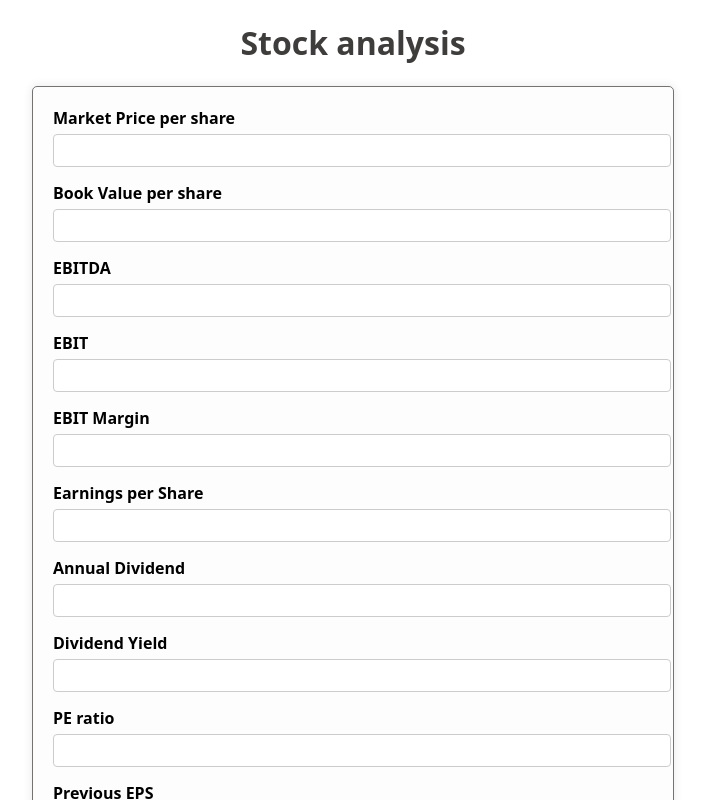
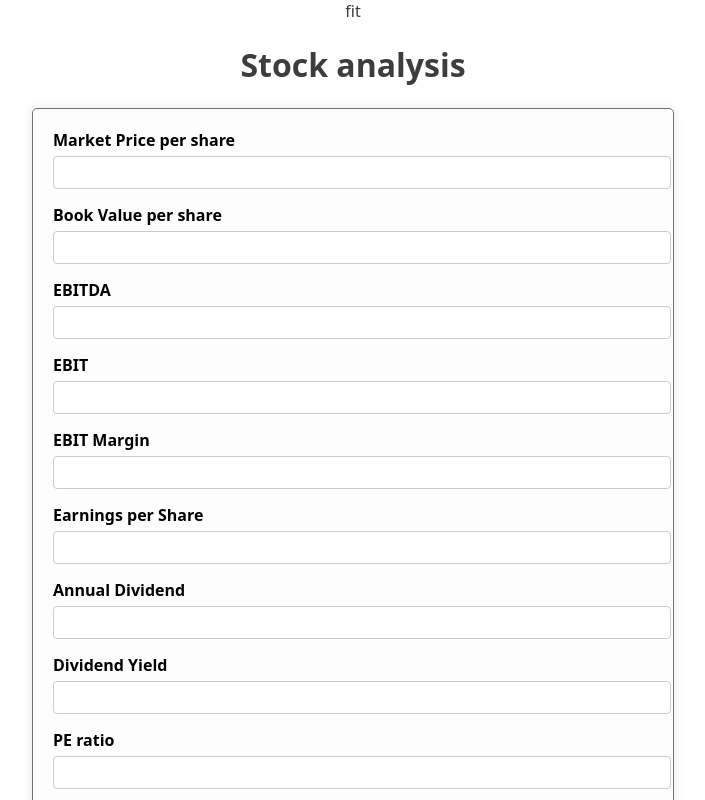
Before and after one commit to KethanPilla/Realtime-Stock-Analyzer-, a React (Create React App) app: page / in a window 1280 px wide. Shown: the top 800 px of the page, without its empty margins (287-992 px from the left). Built offline with nearby package versions, Linux system fonts and the light colour scheme; no server answers.

Commit message:
Version 1.0.1

```diff
--- a/src/App.js
+++ b/src/App.js
@@ -7,7 +7,7 @@ function App() {
   const [result, setResult] = useState("")
   return (
     <div className="App">
-      <header className="App-header">
+      <header className="App-header">fit
         <h1>Stock analysis</h1>
       </header>
       {
```
